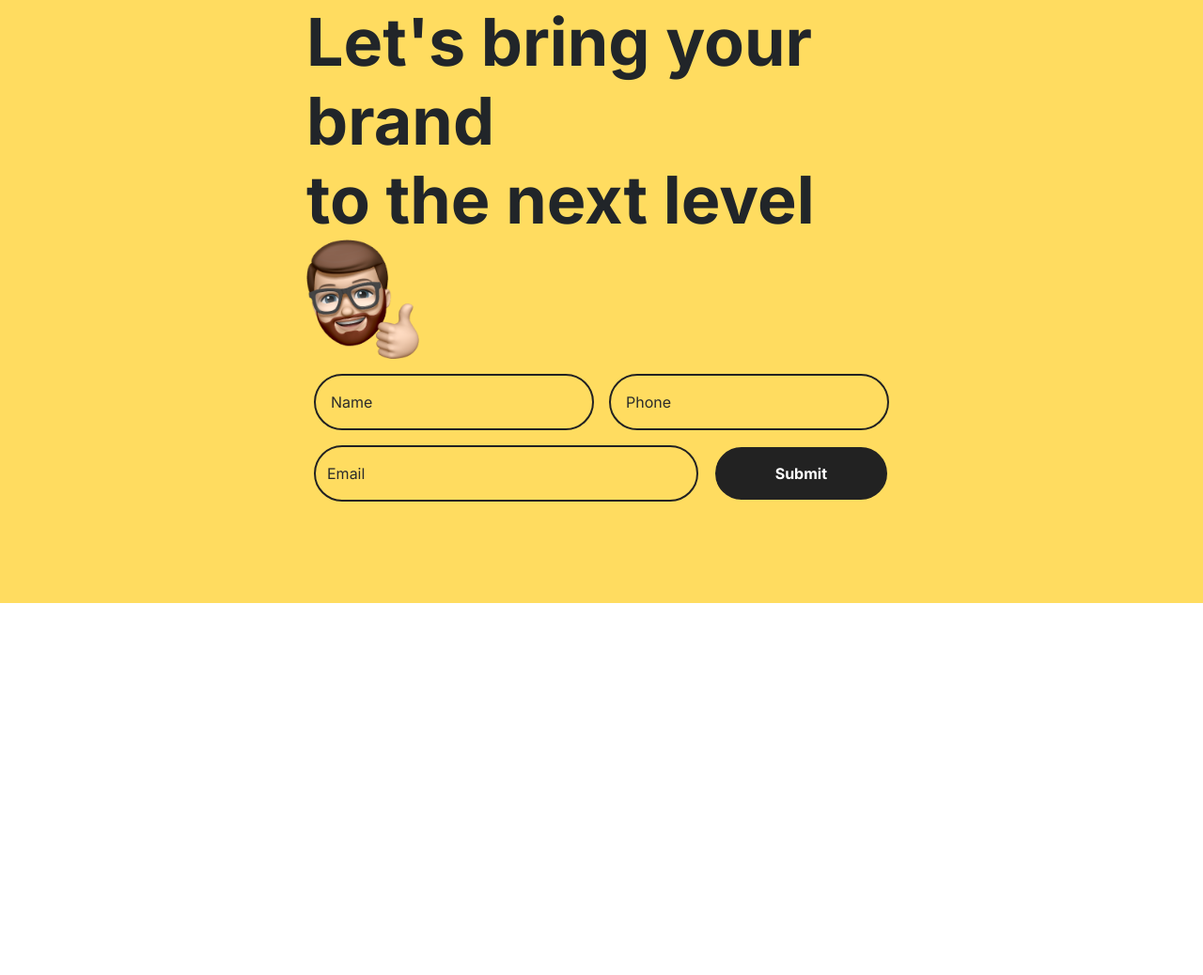
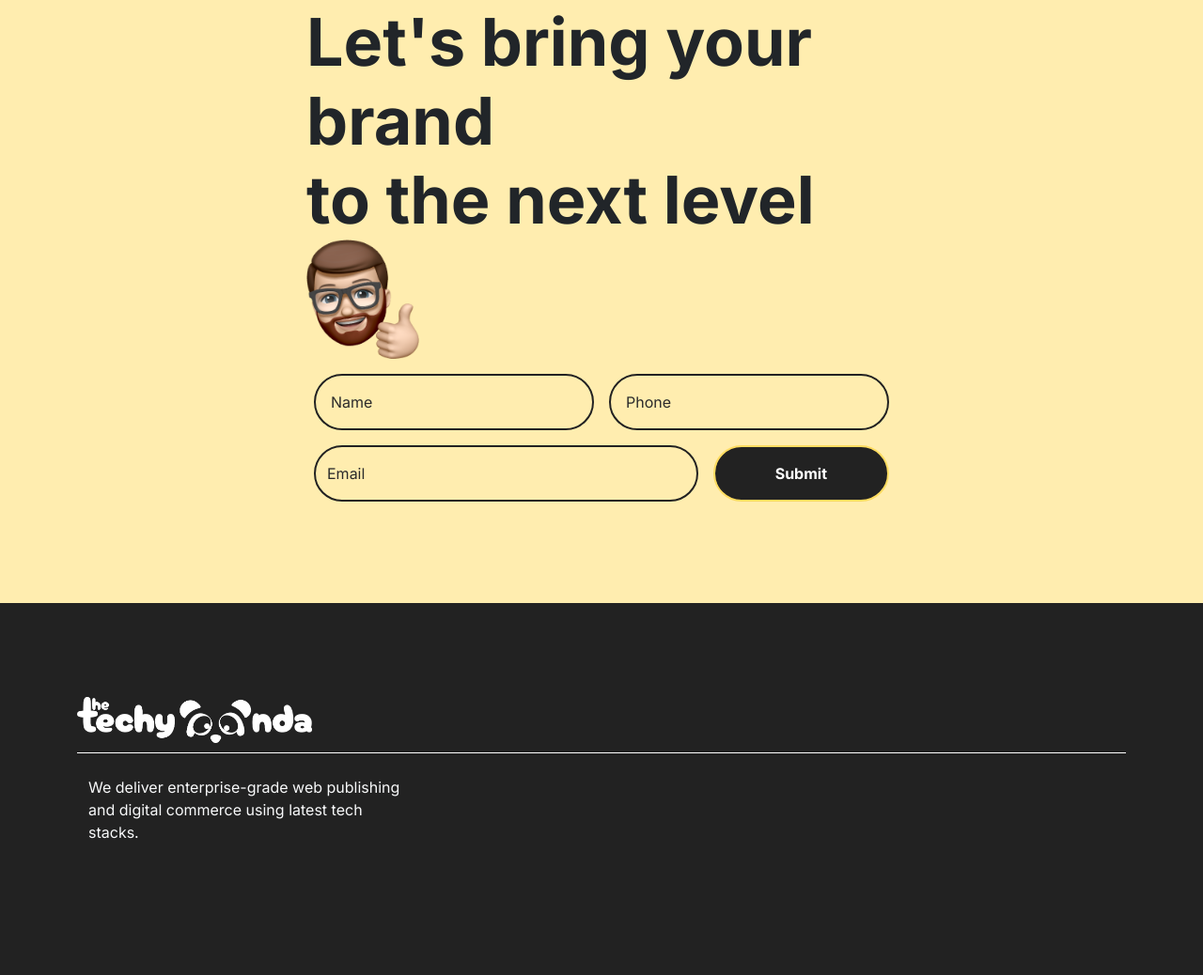
Before and after one commit to dev-vivekkr30/techyPanda, a website: page index.html in a window 1280 px wide. Shown: the part 4630-5668 px from the top of the page at 94% size. Before the commit the page ends 5272 px from the top, so only its background shows below. Drawn offline with nearby package versions, Linux system fonts and the light colour scheme.

Commit message:
working on footer

```diff
--- a/css/style.css
+++ b/css/style.css
@@ -302,7 +302,7 @@ service-cards ends */
 }
 
 .cta-form{
-    background-color: var(--primary-color);
+    background-color: #ffedaf;
 }
 .cta-form h2{
     font-weight: bold;
@@ -331,3 +331,18 @@ service-cards ends */
     border-color: #000;
     box-shadow: 4px 4px 20px #00000049;
 }
+
+.footer{
+    background-color: var(--text-color);
+
+}
+
+.footer .footer-logo{
+    width: 100%;
+    border-bottom: 1px solid var(--white-color);
+}
+
+.footer img{
+    max-width: 250px;
+    padding-bottom: 10px;
+}
--- a/index.html
+++ b/index.html
@@ -308,6 +308,29 @@
         </div>
     </div>
 
+    <div class="footer wrapper">
+        <div class="container">
+            <div class="footer-logo">
+                <img src="/images/tp_logo.png" alt="">
+            </div>
+
+            <div class="footer-col row">
+                <div class="col-md-4 p-4">
+                    <p class="text-light">We deliver enterprise-grade web publishing and digital commerce using latest tech stacks.</p>
+
+                    <div class="social-icons">
+                        <i class="fa-brands fa-facebook-f"></i>
+                        <i class="fa-brands fa-instagram"></i>
+                        <i class="fa-brands fa-linkedin-in"></i>
+                    </div>
+                </div>
+                <div class="col-md-4"></div>
+                <div class="col-md-4"></div>
+                <div class="col-md-4"></div>
+            </div>
+        </div>
+    </div>
+
     <div class="cursor"></div>
     <!-- Custom script -->
     <script src="/js/script.js"></script>
```
Also changed, not shown: images/tp_logo.png (added).
